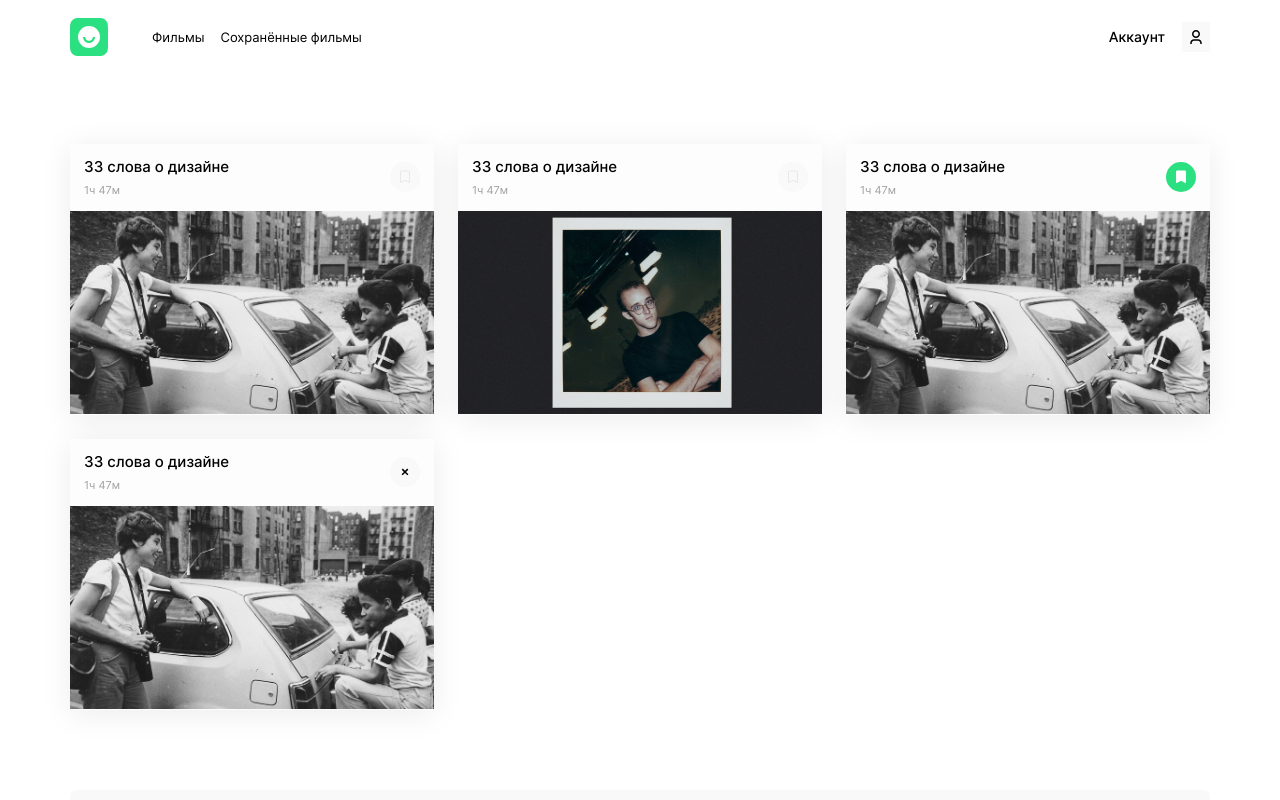
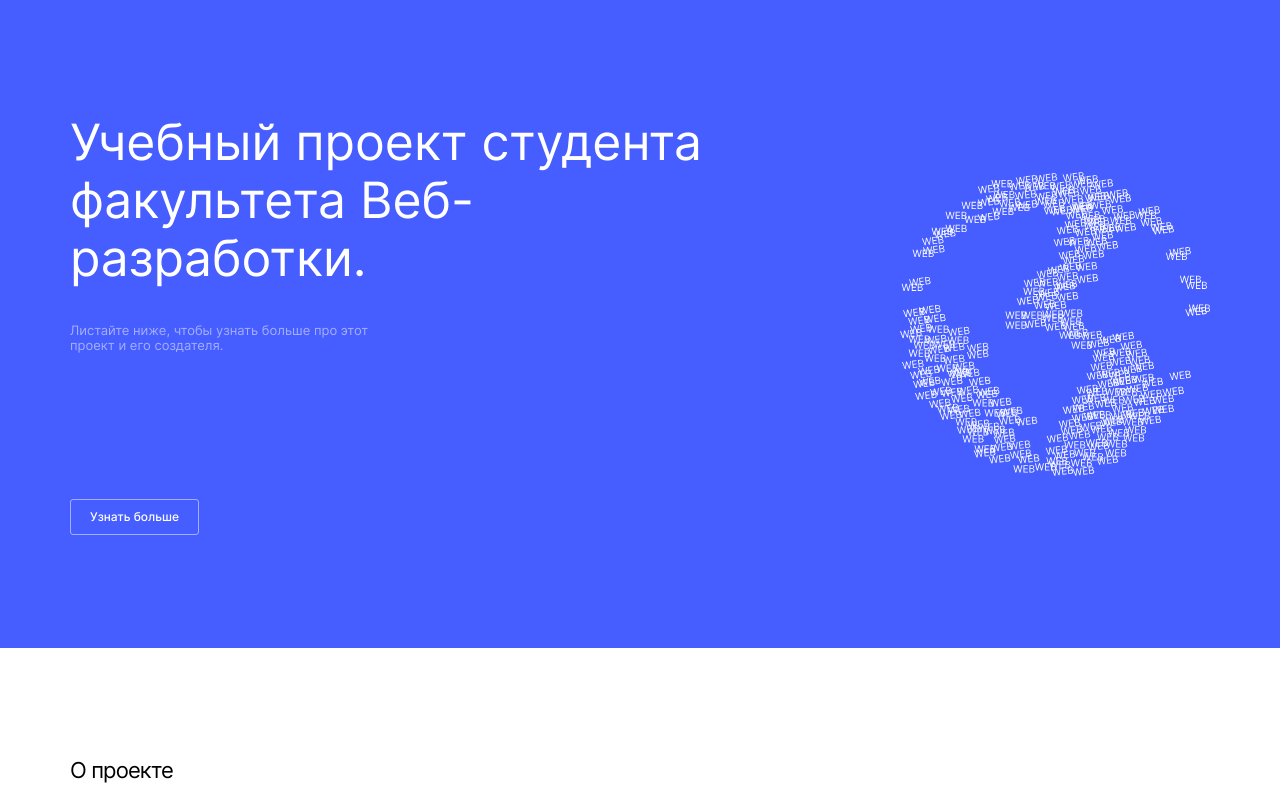
Before and after one commit to keeonezy/movies-explorer-frontend, a React (Create React App) app: page / in a window 1280 px wide. Shown: the top 800 px of the page. Built offline with nearby package versions, Linux system fonts and the light colour scheme.

Commit message:
feat: add routes

```diff
--- a/package.json
+++ b/package.json
@@ -8,6 +8,7 @@
     "@testing-library/user-event": "^13.5.0",
     "react": "^18.2.0",
     "react-dom": "^18.2.0",
+    "react-router-dom": "^6.15.0",
     "react-scripts": "5.0.1",
     "web-vitals": "^2.1.4"
   },
--- a/src/components/App/App.jsx
+++ b/src/components/App/App.jsx
@@ -1,6 +1,6 @@
+import React from 'react';
+import { Routes, Route } from 'react-router-dom';
 import "./App.css"
-import { Header } from "../Header/Header";
-import { Footer } from "../Footer/Footer";
 import { Main } from "../Main/Main";
 import { NotFound } from "../NotFound/NotFound";
 import { Register } from "../Register/Register";
@@ -10,17 +10,20 @@ import { Movies } from "../Movies/Movies";
 import { SavedMovies } from "../SavedMovies/SavedMovies";
 
 function App() {
+  const [loggedIn, setLoggedIn] = React.useState(false);
+
   return (
     <div className="body">
       <div className="page">
-        <Header />
-        {/* <Main /> */}
-        {/* <Footer /> */}
-        {/* <NotFound /> */}
-        {/* <Register /> */}
-        {/* <Login /> */}
-        {/* <Profile /> */}
-        <SavedMovies />
+        <Routes>
+          <Route path="/" element={< Main />}></Route>
+          <Route path="/signin" element={< Login />}></Route>
+          <Route path="/signup" element={< Register />}></Route>
+          <Route path="/profile" element={< Profile />}></Route>
+          <Route path="/movies" element={< Movies />}></Route>
+          <Route path="/saved-movies" element={< SavedMovies />}></Route>
+          <Route path="*" element={<NotFound />}></Route>
+        </Routes>
       </div>
     </div>
   );
--- a/src/components/NotFound/NotFound.jsx
+++ b/src/components/NotFound/NotFound.jsx
@@ -1,3 +1,4 @@
+import React from 'react';
 import "./NotFound.css";
 
 function NotFound() {
--- a/src/index.js
+++ b/src/index.js
@@ -1,5 +1,6 @@
 import React from 'react';
 import ReactDOM from 'react-dom/client';
+import { BrowserRouter } from 'react-router-dom';
 import './index.css';
 import App from './components/App/App';
 import reportWebVitals from './reportWebVitals';
@@ -7,7 +8,9 @@ import reportWebVitals from './reportWebVitals';
 const root = ReactDOM.createRoot(document.getElementById('root'));
 root.render(
   <React.StrictMode>
-    <App />
+    <BrowserRouter>
+      <App />
+    </BrowserRouter>
   </React.StrictMode>
 );
 
```
Also changed, not shown: 1 other file (tests, documents, lock files or other folders).
